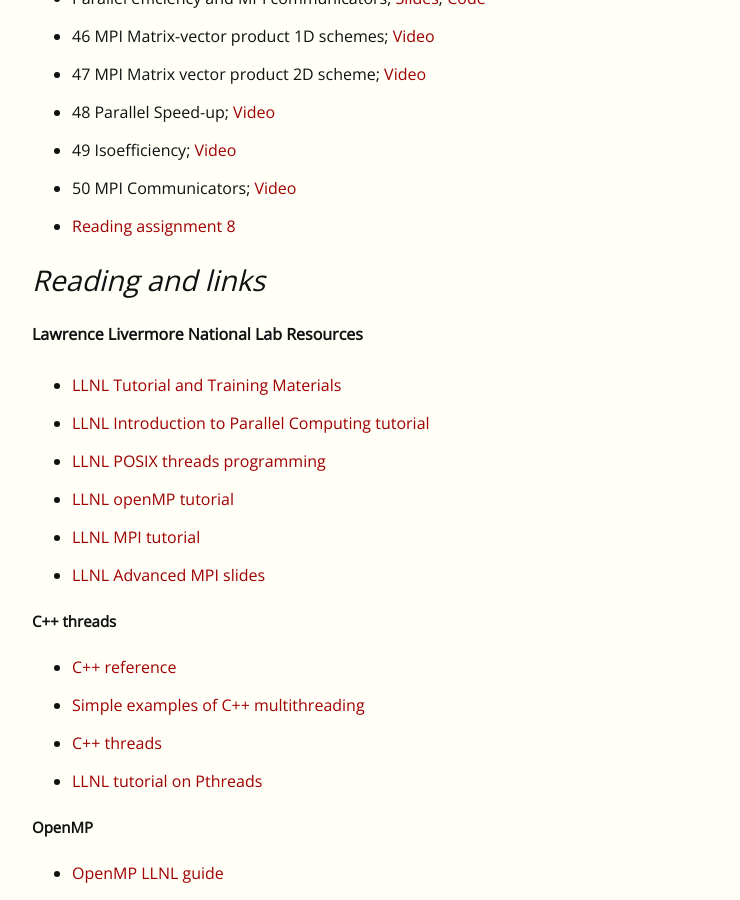
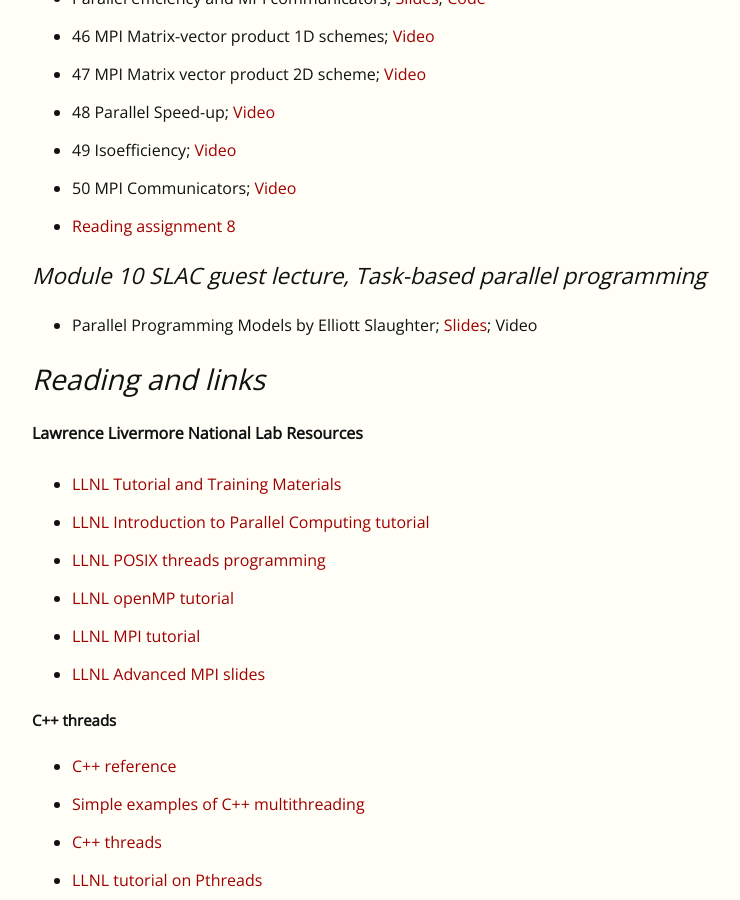
Before and after one commit to EricDarve/cme213-spring-2021, a Jekyll site: the page built from index.md, in a window 1280 px wide and 900 px high, scrolled down 4820 px. Shown: the whole window, without its empty margins (128-868 px from the left). Built offline with Jekyll 4.4.1, drawn with Linux system fonts in a browser that asks for light colours.

Commit message:
Module 10 slides

```diff
--- a/index.md
+++ b/index.md
@@ -155,6 +155,10 @@
 - 50 MPI Communicators; [Video](https://stanford-pilot.hosted.panopto.com/Panopto/Pages/Viewer.aspx?id=0e9377d1-a9ca-4f58-bd75-ad2f01899dd3)
 - [Reading assignment 8](Reading Assignments/MPI)
 
+### Module 10 SLAC guest lecture, Task-based parallel programming
+
+- Parallel Programming Models by Elliott Slaughter; [Slides](Lecture Slides/CME213_2021_Legion.pdf); Video
+
 ## Reading and links
 
 **Lawrence Livermore National Lab Resources**
```
Also changed, not shown: 1 other file.
